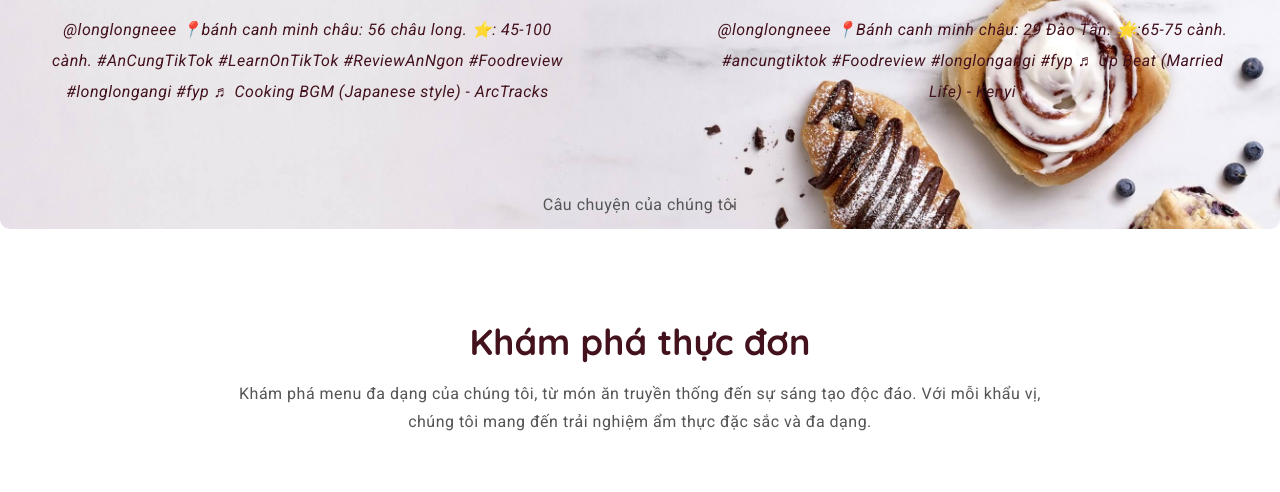
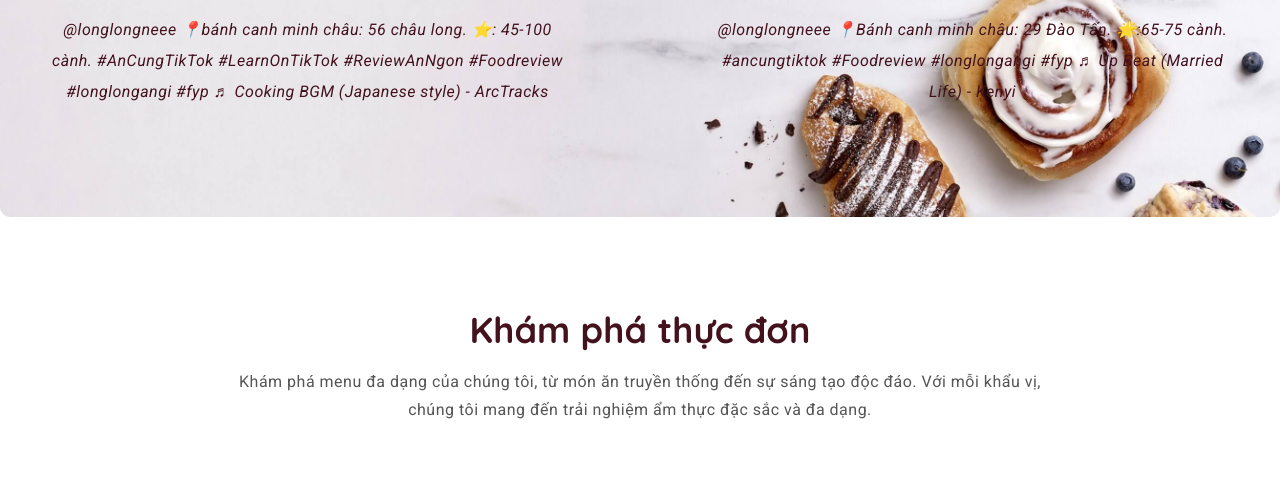
Before and after one commit to zm-vn/bcmc_foodera, a plain HTML site: page index.html in a window 1280 px wide. Shown: the part 2363-2855 px from the top of the page. Drawn offline with Linux system fonts and the light colour scheme; a script that the page names is missing; files whose address does not match are found by name.

Commit message:
update-logo-3

```diff
--- a/index.html
+++ b/index.html
@@ -223,8 +223,6 @@
             <blockquote class="tiktok-embed" cite="https://www.tiktok.com/@longlongneee/video/7303850164345736455" data-video-id="7303850164345736455" style="max-width: 605px;min-width: 325px;" > <section> <a target="_blank" title="@longlongneee" href="https://www.tiktok.com/@longlongneee?refer=embed">@longlongneee</a> 📍bánh canh minh châu: 56 châu long. ⭐️: 45-100 cành. <a title="ancungtiktok" target="_blank" href="https://www.tiktok.com/tag/ancungtiktok?refer=embed">#AnCungTikTok</a> <a title="learnontiktok" target="_blank" href="https://www.tiktok.com/tag/learnontiktok?refer=embed">#LearnOnTikTok</a> <a title="reviewanngon" target="_blank" href="https://www.tiktok.com/tag/reviewanngon?refer=embed">#ReviewAnNgon</a> <a title="foodreview" target="_blank" href="https://www.tiktok.com/tag/foodreview?refer=embed">#Foodreview</a> <a title="longlongangi" target="_blank" href="https://www.tiktok.com/tag/longlongangi?refer=embed">#longlongangi</a> <a title="fyp" target="_blank" href="https://www.tiktok.com/tag/fyp?refer=embed">#fyp</a> <a target="_blank" title="♬ Cooking BGM (Japanese style) - ArcTracks" href="https://www.tiktok.com/music/Cooking-BGM-Japanese-style-6817431028882212865?refer=embed">♬ Cooking BGM (Japanese style) - ArcTracks</a> </section> </blockquote> <script async src="https://www.tiktok.com/embed.js"></script>
             <blockquote class="tiktok-embed" cite="https://www.tiktok.com/@longlongneee/video/7041516886625914114" data-video-id="7041516886625914114" style="max-width: 605px;min-width: 325px;" > <section> <a target="_blank" title="@longlongneee" href="https://www.tiktok.com/@longlongneee?refer=embed">@longlongneee</a> 📍Bánh canh minh châu: 29 Đào Tấn. 🌟:65-75 cành. <a title="ancungtiktok" target="_blank" href="https://www.tiktok.com/tag/ancungtiktok?refer=embed">#ancungtiktok</a> <a title="foodreview" target="_blank" href="https://www.tiktok.com/tag/foodreview?refer=embed">#Foodreview</a> <a title="longlongangi" target="_blank" href="https://www.tiktok.com/tag/longlongangi?refer=embed">#longlongangi</a> <a title="fyp" target="_blank" href="https://www.tiktok.com/tag/fyp?refer=embed">#fyp</a> <a target="_blank" title="♬ Up Beat (Married Life) - Kenyi" href="https://www.tiktok.com/music/Up-Beat-Married-Life-6831843160709138433?refer=embed">♬ Up Beat (Married Life) - Kenyi</a> </section> </blockquote> <script async src="https://www.tiktok.com/embed.js"></script>
           </div>
-          <br/>
-          <p>Câu chuyện của chúng tôi</p>
         </div>
       </div>
 
```
